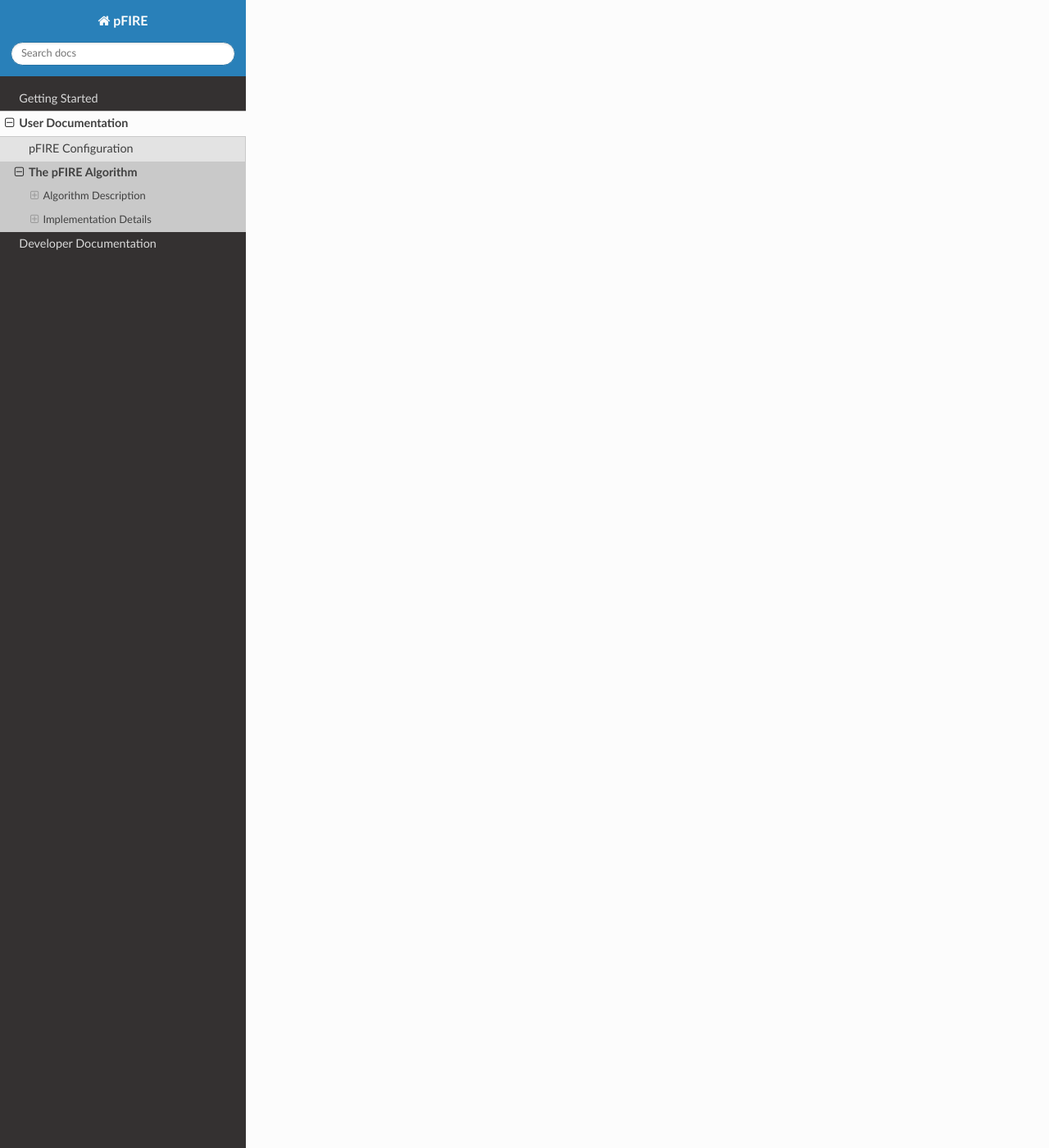
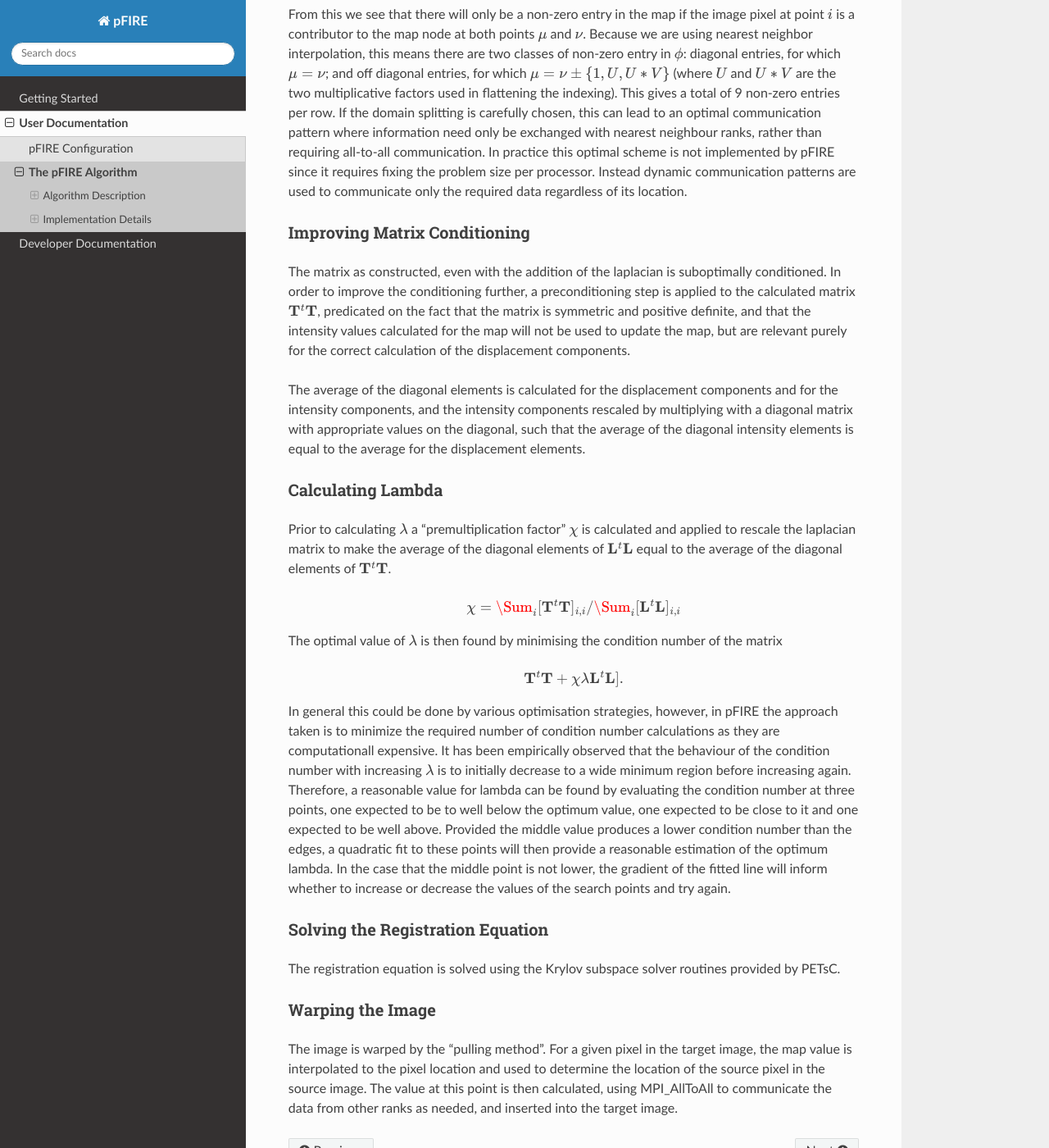
Before and after one commit to INSIGNEO/pFIRE, a Sphinx documentation site: the page built from doc/user_docs/algorithm.rst, in a window 1280 px wide and 1400 px high, scrolled down 4486 px. Shown: the whole window at 82% size. Built offline with Sphinx 7.4.7 and the Read the Docs theme 2.0.0, drawn with Linux system fonts in a browser that asks for light colours; some of the changed text lies outside the part shown.

Commit message:
Updated algorithm description
resolves #56

```diff
--- a/doc/user_docs/algorithm.rst
+++ b/doc/user_docs/algorithm.rst
@@ -5,6 +5,16 @@
 ---------------------
 Algorithm Description
 ---------------------
+
+pFIRE operates by iteratively solving a matrix equation to find updates to the deformation map that
+minimizes the difference between the fixed and the moved image. After each iteration the original
+moved image is warped using the updated map to produce a new moved image that is closer to the
+fixed image.  The original moved image is used each time to minimize the accumulation of errors
+from warping the same image multiple times.
+
+Initially the displacement map that is used is coarse, having only 3 nodes per dimension, but as
+the registration converges at each resolution the map is then refined, doubling the number of nodes
+per dimension until the desired resolution is reached.
 
 The Registration Equation
 -------------------------
@@ -198,7 +208,21 @@
 Calculating :math:`\mathbf{{T}}^t\mathbf{{T}}`
 ----------------------------------------------
 
-Implementation of the algorithm can be made more efficient by understanding the structure of the
+The naive implementation of registration equation requires explicitly constructing the matrix
+:math:`\mathbf{{T}}` before calculating the product :math:`\mathbf{{T}}^t\mathbf{{T}}`.  This is
+not an efficient use of memory, however, especially since the matrix :math:`\mathbf{{T}}` is much
+larger than the final product and is only an intermediate value in computing
+:math:`\mathbf{{T}}^t(\bar{F} - \bar{M})` and :math:`\begin{bmatrix}\mathbf{{T}}^t\mathbf{{T}} +
+\lambda\mathbf{{L}}^t\mathbf{{L}}\end{bmatrix}`.
+
+Because of this, pFIRE computes the matrix :math:`\mathbf{{T}}^t\mathbf{{T}}` and the vector
+:math:`\mathbf{{T}}^t(\bar{F} - \bar{M})` directly.  The structure of the final matrix and vector
+are distributed between the various ranks such that each rank computes an equal number of
+components of the final data structure.  For each matrix or vector element, the location of all the
+required image or gradient pixels is determiend and then required values that are not local to the
+rank are communicated using MPI_Alltoall with all ranks communicating at once.
+
+Implementation of the computation can be made more efficient by understanding the structure of the
 :math:`\mathbf{{G}}` and :math:`\mathbf{{\Phi}}` matrices, as prior knowledge of the zero-patterns
 in these matrices can make calculation of the final matrix :math:`\mathbf{{T}}^t\mathbf{{T}}` much
 more efficient.  Further, since the :math:`\mathbf{{G}}` matrix is diagonal we know that the zero
@@ -249,3 +273,60 @@
 communication. In practice this optimal scheme is not implemented by pFIRE since it requires fixing
 the problem size per processor. Instead dynamic communication patterns are used to communicate only
 the required data regardless of its location.
+
+Improving Matrix Conditioning
+-----------------------------
+
+The matrix as constructed, even with the addition of the laplacian is suboptimally conditioned.  In
+order to improve the conditioning further, a preconditioning step is applied to the calculated
+matrix :math:`\mathbf{{T}}^t\mathbf{{T}}`, predicated on the fact that the matrix is symmetric and
+positive definite, and that the intensity values calculated for the map will not be used to update
+the map, but are relevant purely for the correct calculation of the displacement components.
+
+The average of the diagonal elements is calculated for the displacement components and for the
+intensity components, and the intensity components rescaled by multiplying with a diagonal matrix
+with appropriate values on the diagonal, such that the average of the diagonal intensity elements
+is equal to the average for the displacement elements.
+
+Calculating Lambda
+------------------
+
+Prior to calculating :math:`\lambda` a "premultiplication factor" :math:`\chi` is calculated and
+applied to rescale the laplacian matrix to make the average of the diagonal elements of
+:math:`\mathbf{{L}}^t\mathbf{{L}}` equal to the average of the diagonal elements of
+:math:`\mathbf{{T}}^t\mathbf{{T}}`.
+
+.. math::
+
+  \chi = \Sum_i [\mathbf{{T}}^t\mathbf{{T}}]_{i,i} / \Sum_i [\mathbf{{L}}^t\mathbf{{L}}]_{i,i}
+
+The optimal value of :math:`\lambda` is then found by minimising the condition number of the matrix
+
+.. math::
+
+  \mathbf{{T}}^t\mathbf{{T}} + \chi\lambda \mathbf{{L}}^t\mathbf{{L}}].
+
+In general this could be done by various optimisation strategies, however, in pFIRE the approach
+taken is to minimize the required number of condition number calculations as they are
+computationall expensive. It has been empirically observed that the behaviour of the condition
+number with increasing :math:`\lambda` is to initially decrease to a wide minimum region before
+increasing again.  Therefore, a reasonable value for lambda can be found by evaluating the
+condition number at three points, one expected to be to well below the optimum value, one expected
+to be close to it and one expected to be well above. Provided the middle value produces a lower
+condition number than the edges, a quadratic fit to these points will then provide a reasonable
+estimation of the optimum lambda.  In the case that the middle point is not lower, the gradient of
+the fitted line will inform whether to increase or decrease the values of the search points and try
+again.
+
+Solving the Registration Equation
+---------------------------------
+
+The registration equation is solved using the Krylov subspace solver routines provided by PETsC.
+
+Warping the Image
+-----------------
+
+The image is warped by the "pulling method".  For a given pixel in the target image, the map value
+is interpolated to the pixel location and used to determine the location of the source pixel in the
+source image.  The value at this point is then calculated, using MPI_AllToAll to communicate the
+data from other ranks as needed, and inserted into the target image.
```
